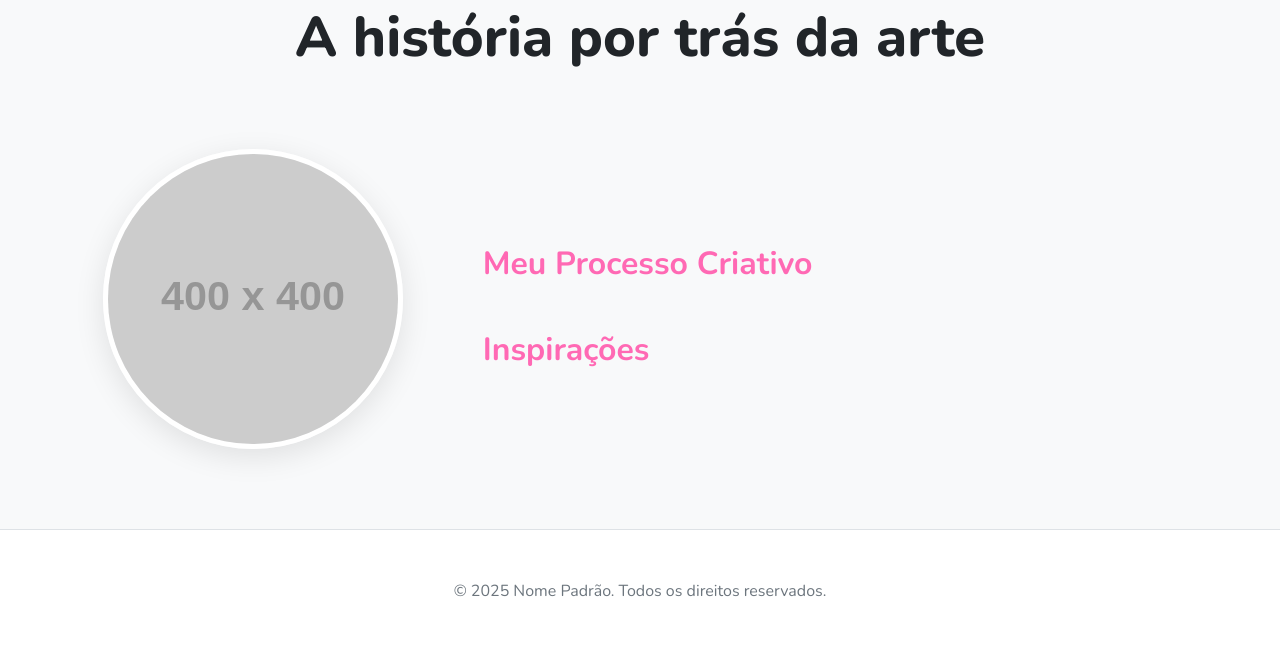
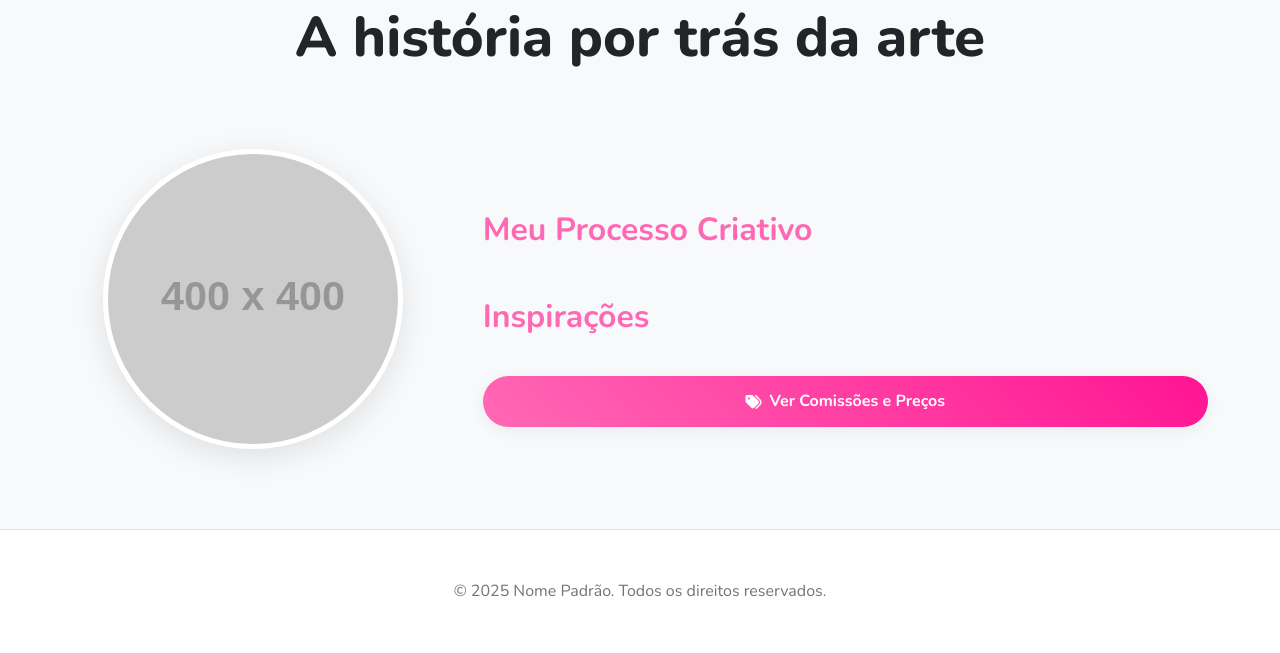
Before and after one commit to ViewerPirate/site, a Flask app: page /sobre in a window 1280 px wide. Shown: the part 166-819 px from the top of the page. Run offline with Flask 3, Linux system fonts and the light colour scheme; grey boxes labelled with a size stand in for pictures from a placeholder-image service; data that the repository does not hold is empty; some libraries are stand-ins or nearby versions.

Commit message:
Update sobre.html

```diff
--- a/templates/sobre.html
+++ b/templates/sobre.html
@@ -199,6 +199,12 @@
 
                     <h2>Inspirações</h2>
                     <p>{{ settings.artist_inspirations }}</p>
+
+                    <div style="margin-top: 2rem;">
+                        <a href="{{ url_for('public.comissoes_artista', username=main_artist_profile.username) }}" class="cta-button">
+                            <i class="fas fa-tags"></i> Ver Comissões e Preços
+                        </a>
+                    </div>
                 </div>
             </div>
         {% endif %}
```
